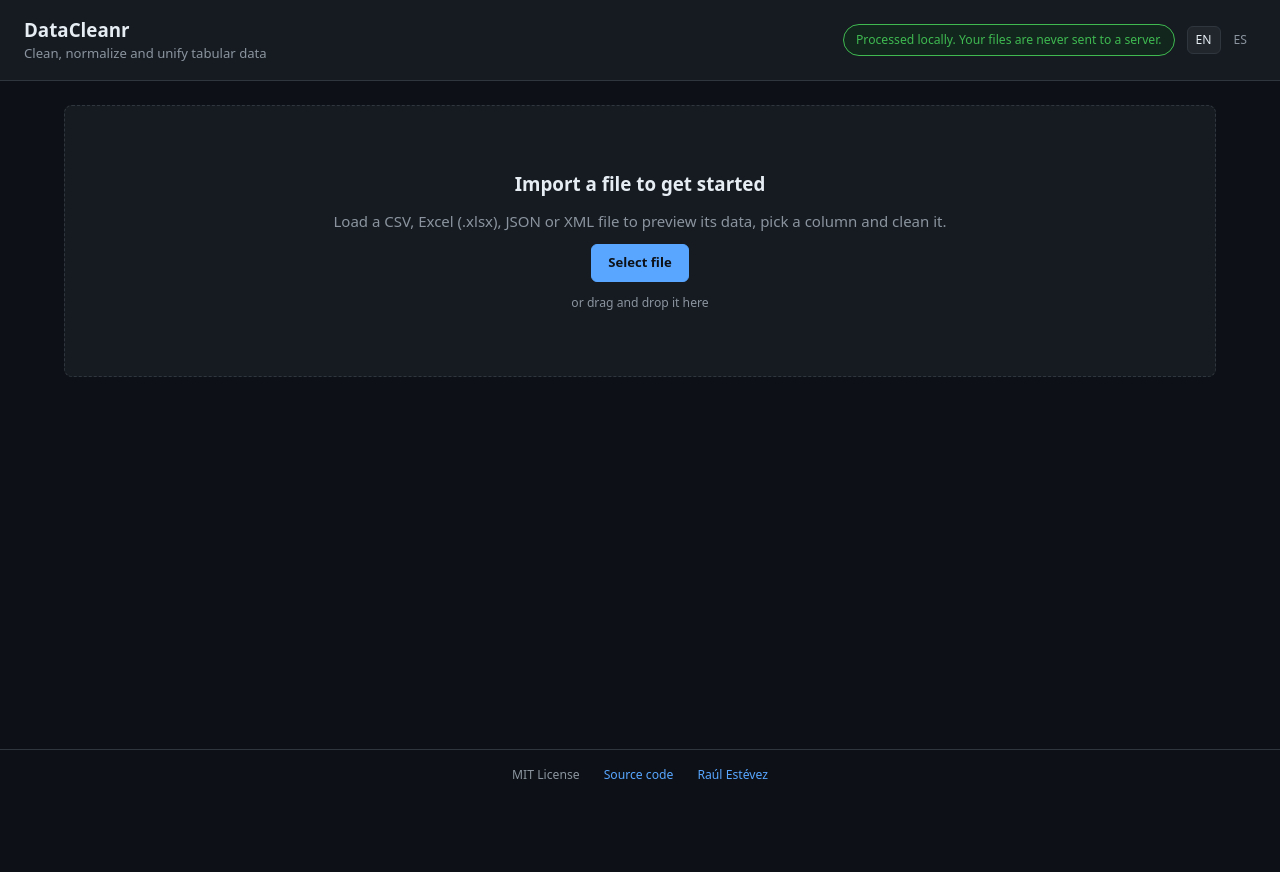
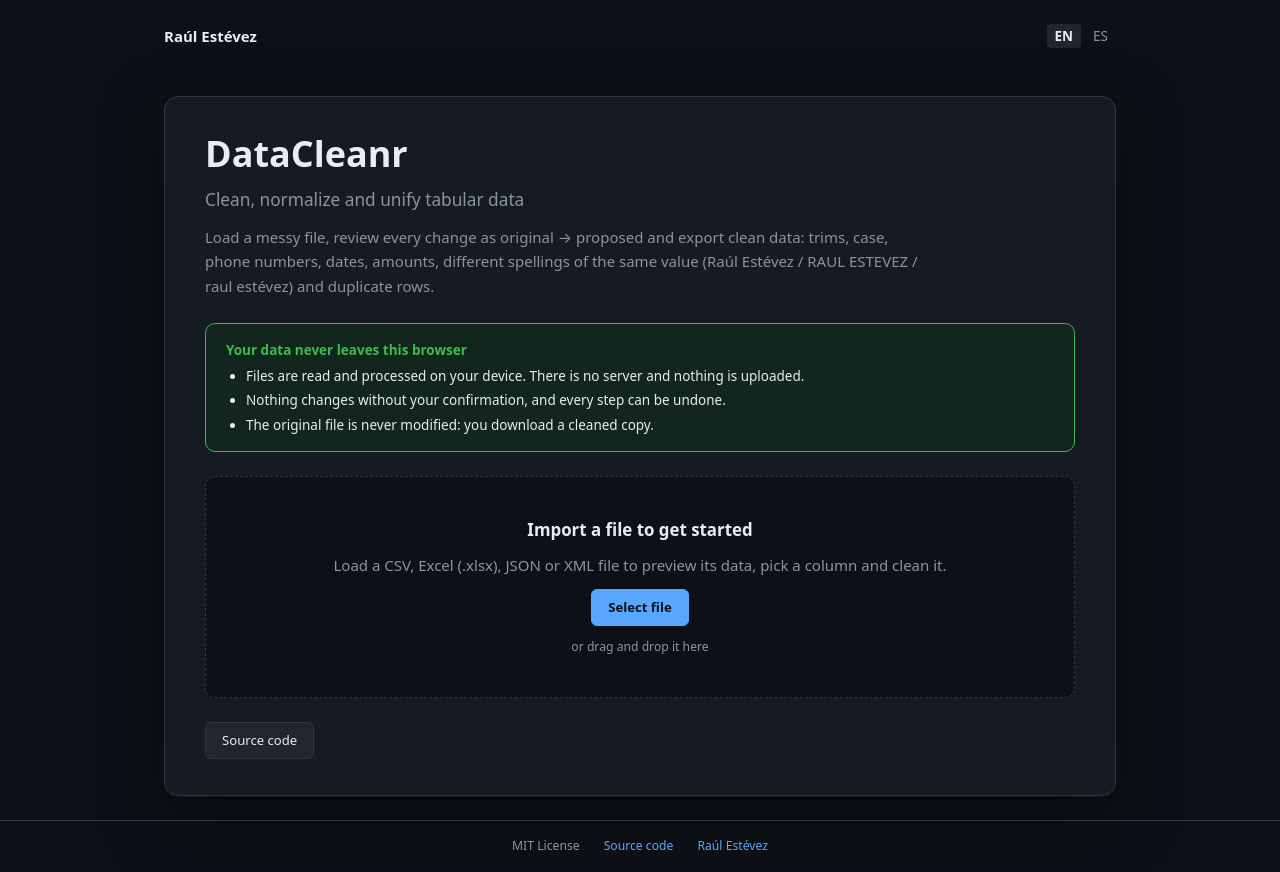
Before and after one commit to RaulEstevezA/DataCleanr, a React (Vite) app in the folder web/: page / in a window 1280 px wide. Before the commit the page ends 800 px from the top, so only its background shows below. Built offline with nearby package versions, Linux system fonts and the light colour scheme.

Commit message:
feat(web): portfolio-style navigation and intro card

```diff
--- a/web/src/App.css
+++ b/web/src/App.css
@@ -7,9 +7,13 @@
 .app__main {
   flex: 1;
   width: 100%;
-  max-width: 1200px;
+  max-width: 1000px;
   margin: 0 auto;
   padding: 24px;
+}
+
+.app__main--wide {
+  max-width: 1200px;
 }
 
 .app__workspace {
--- a/web/src/App.tsx
+++ b/web/src/App.tsx
@@ -8,6 +8,7 @@ import { DuplicatesPanel } from './components/DuplicatesPanel.tsx'
 import { ExportPanel } from './components/ExportPanel.tsx'
 import { ProfilePanel } from './components/ProfilePanel.tsx'
 import { FileImport } from './components/FileImport.tsx'
+import { IntroPanel } from './components/IntroPanel.tsx'
 import { HistoryPanel, type HistoryStep } from './components/HistoryPanel.tsx'
 import { TransformPanel } from './components/TransformPanel.tsx'
 import type { Messages } from './i18n/messages.ts'
@@ -227,8 +228,8 @@ function App() {
 
   return (
     <div className="app">
-      <AppHeader />
-      <main className="app__main">
+      <AppHeader wide={dataset !== null} />
+      <main className={`app__main${dataset ? ' app__main--wide' : ''}`}>
         {history && dataset ? (
           <div className="app__workspace">
             <DatasetSummary
@@ -286,7 +287,9 @@ function App() {
             />
           </div>
         ) : (
-          <FileImport onFile={handleFile} loading={loading} error={error} />
+          <IntroPanel>
+            <FileImport onFile={handleFile} loading={loading} error={error} />
+          </IntroPanel>
         )}
       </main>
       <AppFooter />
--- a/web/src/components/AppHeader.css
+++ b/web/src/components/AppHeader.css
@@ -1,41 +1,33 @@
 .app-header {
+  width: 100%;
+  max-width: 1000px;
+  margin: 0 auto;
+  padding: 24px 24px 8px;
+}
+
+.app-header--wide {
+  max-width: 1200px;
+}
+
+.app-header__nav {
   display: flex;
-  flex-wrap: wrap;
   align-items: center;
   justify-content: space-between;
-  gap: 12px 24px;
-  padding: 16px 24px;
-  border-bottom: 1px solid var(--border);
-  background: var(--surface);
 }
 
-.app-header__brand {
-  display: flex;
-  flex-direction: column;
+.app-header__logo {
+  color: var(--text);
+  font-weight: 600;
+  transition: opacity 0.15s;
 }
 
-.app-header__name {
-  font-size: 1.25rem;
-  font-weight: 600;
+.app-header__logo:hover {
+  opacity: 0.75;
+  text-decoration: none;
 }
 
-.app-header__tagline {
-  color: var(--muted);
-  font-size: 0.875rem;
+@media (max-width: 600px) {
+  .app-header {
+    padding: 16px 16px 4px;
+  }
 }
-
-.app-header__privacy {
-  padding: 6px 12px;
-  border: 1px solid var(--success);
-  border-radius: 999px;
-  background: var(--success-soft);
-  color: var(--success);
-  font-size: 0.8125rem;
-}
-
-.app-header__actions {
-  display: flex;
-  flex-wrap: wrap;
-  align-items: center;
-  gap: 12px;
-}
--- a/web/src/components/AppHeader.tsx
+++ b/web/src/components/AppHeader.tsx
@@ -1,22 +1,17 @@
-import { useI18n } from '../i18n/useI18n.ts'
 import { LanguageSwitcher } from './LanguageSwitcher.tsx'
 import './AppHeader.css'
 
-export function AppHeader() {
-  const { t } = useI18n()
-
+/** Same navigation bar as the portfolio, so moving between the website and the tool feels seamless. */
+export function AppHeader({ wide }: { wide: boolean }) {
+  // Matches the width of the content below: the intro card, or the wider workspace once a file is loaded
   return (
-    <header className="app-header">
-      <div className="app-header__brand">
-        <span className="app-header__name">DataCleanr</span>
-        <span className="app-header__tagline">{t.tagline}</span>
-      </div>
-      <div className="app-header__actions">
-        <p className="app-header__privacy" role="note">
-          {t.privacyNotice}
-        </p>
+    <header className={`app-header${wide ? ' app-header--wide' : ''}`}>
+      <nav className="app-header__nav">
+        <a href="https://raulesteveza.github.io/" className="app-header__logo">
+          Raúl Estévez
+        </a>
         <LanguageSwitcher />
-      </div>
+      </nav>
     </header>
   )
 }
--- a/web/src/components/DatasetSummary.css
+++ b/web/src/components/DatasetSummary.css
@@ -20,6 +20,22 @@
 
 .dataset-summary__modified {
   color: var(--success);
+}
+
+.dataset-summary__title {
+  display: flex;
+  flex-wrap: wrap;
+  align-items: center;
+  gap: 6px 12px;
+}
+
+.dataset-summary__privacy {
+  padding: 2px 10px;
+  border: 1px solid var(--success);
+  border-radius: 999px;
+  background: var(--success-soft);
+  color: var(--success);
+  font-size: 0.75rem;
 }
 
 .dataset-summary__file {
--- a/web/src/components/DatasetSummary.tsx
+++ b/web/src/components/DatasetSummary.tsx
@@ -48,7 +48,12 @@ export function DatasetSummary({
     <section className="panel dataset-summary">
       <div className="dataset-summary__header">
         <div>
-          <h2 className="dataset-summary__file">{dataset.fileName}</h2>
+          <div className="dataset-summary__title">
+            <h2 className="dataset-summary__file">{dataset.fileName}</h2>
+            <span className="dataset-summary__privacy" role="note">
+              {t.privacyShort}
+            </span>
+          </div>
           <p className="dataset-summary__stats">
             {t.rowCount(dataset.rows.length)} · {t.columnCount(dataset.columns.length)} ·{' '}
             {dataset.format === 'csv' ? dataset.encoding.toUpperCase() : formatNames[dataset.format]}
--- a/web/src/components/FileImport.css
+++ b/web/src/components/FileImport.css
@@ -3,10 +3,10 @@
   flex-direction: column;
   align-items: center;
   gap: 12px;
-  padding: 64px 24px;
+  padding: 40px 24px;
   border: 1px dashed var(--border);
-  border-radius: var(--radius);
-  background: var(--surface);
+  border-radius: 10px;
+  background: var(--page-bg);
   text-align: center;
   transition: border-color 0.15s, background 0.15s;
 }
@@ -16,8 +16,8 @@
   background: var(--accent-soft);
 }
 
-.file-import h1 {
-  font-size: 1.25rem;
+.file-import h2 {
+  font-size: 1.125rem;
   font-weight: 600;
 }
 
--- a/web/src/components/FileImport.tsx
+++ b/web/src/components/FileImport.tsx
@@ -30,7 +30,7 @@ export function FileImport({ onFile, loading, error }: FileImportProps) {
       onDragLeave={() => setDragging(false)}
       onDrop={handleDrop}
     >
-      <h1>{t.emptyTitle}</h1>
+      <h2>{t.emptyTitle}</h2>
       <p>{t.emptyDescription}</p>
       <button
         type="button"
--- /dev/null
+++ b/web/src/components/IntroPanel.css
@@ -0,0 +1,81 @@
+/* Same look as the portfolio "window" cards */
+.window {
+  border: 1px solid var(--border);
+  border-radius: 14px;
+  background: var(--surface);
+  box-shadow:
+    0 20px 60px rgba(0, 0, 0, 0.5),
+    0 1px 0 rgba(255, 255, 255, 0.04);
+}
+
+.intro {
+  display: flex;
+  flex-direction: column;
+  gap: 24px;
+  margin-top: 16px;
+  padding: 36px 40px;
+}
+
+.intro__text {
+  display: flex;
+  flex-direction: column;
+  gap: 12px;
+}
+
+.intro h1 {
+  font-size: 2.4rem;
+  line-height: 1.15;
+}
+
+.intro__subtitle {
+  color: var(--muted);
+  font-size: 1.15rem;
+}
+
+.intro__description {
+  max-width: 720px;
+  color: var(--muted);
+  line-height: 1.65;
+}
+
+.intro__callout {
+  padding: 16px 20px;
+  border: 1px solid var(--success);
+  border-radius: 10px;
+  background: var(--success-soft);
+  font-size: 0.9rem;
+}
+
+.intro__callout-title {
+  margin-bottom: 6px;
+  color: var(--success);
+  font-weight: 600;
+}
+
+.intro__callout ul {
+  display: flex;
+  flex-direction: column;
+  gap: 4px;
+  margin: 0;
+  padding-left: 20px;
+}
+
+.intro__actions {
+  display: flex;
+  flex-wrap: wrap;
+  gap: 8px;
+}
+
+.intro__actions .button:hover {
+  text-decoration: none;
+}
+
+@media (max-width: 600px) {
+  .intro {
+    padding: 20px 16px;
+  }
+
+  .intro h1 {
+    font-size: 1.75rem;
+  }
+}
--- /dev/null
+++ b/web/src/components/IntroPanel.tsx
@@ -0,0 +1,35 @@
+import type { ReactNode } from 'react'
+import { useI18n } from '../i18n/useI18n.ts'
+import './IntroPanel.css'
+
+/** Presentation card shown before a file is loaded, styled like the portfolio's project windows. */
+export function IntroPanel({ children }: { children: ReactNode }) {
+  const { t } = useI18n()
+
+  return (
+    <section className="intro window">
+      <div className="intro__text">
+        <h1>DataCleanr</h1>
+        <p className="intro__subtitle">{t.tagline}</p>
+        <p className="intro__description">{t.introDescription}</p>
+      </div>
+
+      <div className="intro__callout" role="note">
+        <p className="intro__callout-title">{t.introPrivacyTitle}</p>
+        <ul>
+          {t.introPrivacyPoints.map((point) => (
+            <li key={point}>{point}</li>
+          ))}
+        </ul>
+      </div>
+
+      {children}
+
+      <div className="intro__actions">
+        <a className="button" href="https://github.com/RaulEstevezA/DataCleanr" target="_blank" rel="noopener">
+          {t.introCode}
+        </a>
+      </div>
+    </section>
+  )
+}
--- a/web/src/components/LanguageSwitcher.css
+++ b/web/src/components/LanguageSwitcher.css
@@ -4,13 +4,15 @@
 }
 
 .language-switcher__option {
-  padding: 4px 8px;
-  border: 1px solid transparent;
-  border-radius: 6px;
+  padding: 2px 8px;
+  border: none;
+  border-radius: 4px;
   background: none;
   color: var(--muted);
-  font-size: 0.8125rem;
+  font-size: 0.9rem;
+  font-weight: 500;
   cursor: pointer;
+  transition: color 0.15s;
 }
 
 .language-switcher__option:hover {
@@ -18,7 +20,7 @@
 }
 
 .language-switcher__option[aria-pressed='true'] {
-  border-color: var(--border);
   background: var(--surface-raised);
   color: var(--text);
+  font-weight: 700;
 }
--- a/web/src/i18n/messages.ts
+++ b/web/src/i18n/messages.ts
@@ -9,7 +9,16 @@ const formatEs = (n: number) => n.toLocaleString('es')
 
 const en = {
   tagline: 'Clean, normalize and unify tabular data',
-  privacyNotice: 'Processed locally. Your files are never sent to a server.',
+  privacyShort: 'Processed locally',
+  introDescription:
+    'Load a messy file, review every change as original → proposed and export clean data: trims, case, phone numbers, dates, amounts, different spellings of the same value (Raúl Estévez / RAUL ESTEVEZ / raul estévez) and duplicate rows.',
+  introPrivacyTitle: 'Your data never leaves this browser',
+  introPrivacyPoints: [
+    'Files are read and processed on your device. There is no server and nothing is uploaded.',
+    'Nothing changes without your confirmation, and every step can be undone.',
+    'The original file is never modified: you download a cleaned copy.',
+  ],
+  introCode: 'Source code',
   languageLabel: 'Language',
   emptyTitle: 'Import a file to get started',
   emptyDescription: 'Load a CSV, Excel (.xlsx), JSON or XML file to preview its data, pick a column and clean it.',
@@ -235,7 +244,16 @@ export type Messages = typeof en
 
 const es: Messages = {
   tagline: 'Limpia, normaliza y unifica datos tabulares',
-  privacyNotice: 'Procesado en local. Tus archivos nunca se envían a ningún servidor.',
+  privacyShort: 'Procesado en local',
+  introDescription:
+    'Carga un archivo sucio, revisa cada cambio como original → propuesto y exporta los datos limpios: espacios, mayúsculas, teléfonos, fechas, importes, distintas formas de escribir lo mismo (Raúl Estévez / RAUL ESTEVEZ / raul estévez) y filas duplicadas.',
+  introPrivacyTitle: 'Tus datos no salen de este navegador',
+  introPrivacyPoints: [
+    'Los archivos se leen y se procesan en tu dispositivo. No hay servidor y no se sube nada.',
+    'Nada cambia sin tu confirmación, y cualquier paso se puede deshacer.',
+    'El archivo original nunca se modifica: descargas una copia limpia.',
+  ],
+  introCode: 'Código fuente',
   languageLabel: 'Idioma',
   emptyTitle: 'Importa un archivo para empezar',
   emptyDescription: 'Carga un archivo CSV, Excel (.xlsx), JSON o XML para ver sus datos, elegir una columna y limpiarla.',
```
